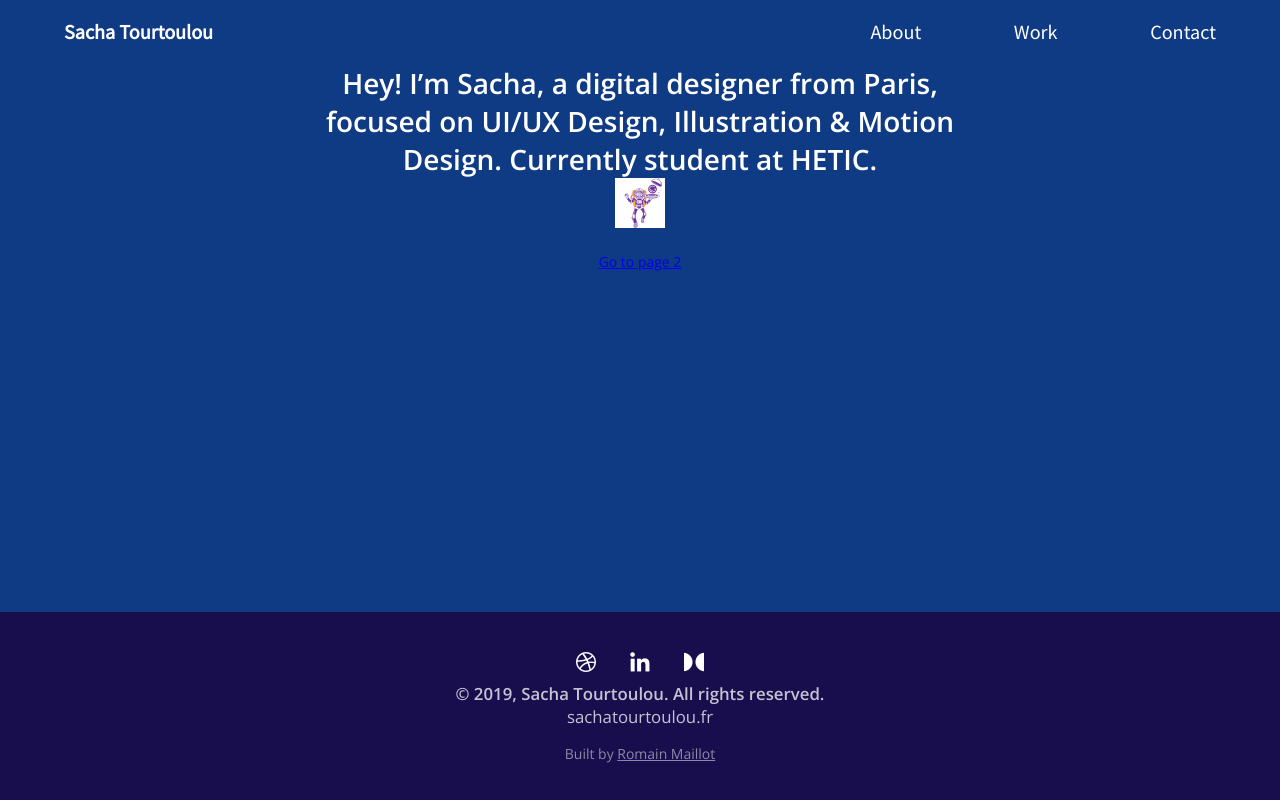
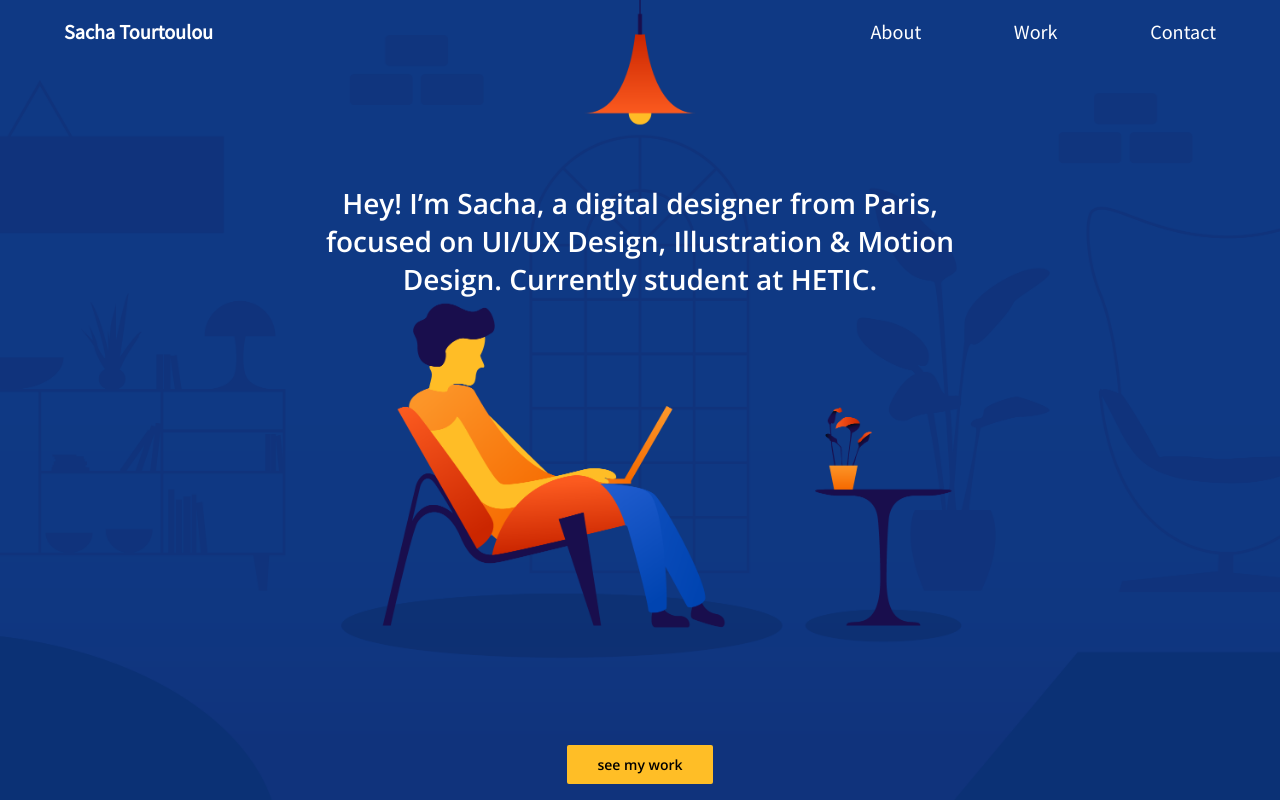
Before and after one commit to RomainMaillot/sachaTourtoulou-portfolio, a Gatsby site: page / in a window 1280 px wide. Shown: the top 800 px of the page. Built offline with nearby package versions, Linux system fonts and the light colour scheme; Gatsby itself is replaced by a stand-in of ours.

Commit message:
:sparkles: Add button component, add element on homepage

```diff
--- a/package.json
+++ b/package.json
@@ -6,6 +6,7 @@
   "author": "Kyle Mathews <mathews.kyle@gmail.com>",
   "dependencies": {
     "gatsby": "^2.5.5",
+    "gatsby-background-image": "^0.7.0",
     "gatsby-image": "^2.1.0",
     "gatsby-plugin-manifest": "^2.1.1",
     "gatsby-plugin-offline": "^2.1.1",
--- a/src/components/header.js
+++ b/src/components/header.js
@@ -27,7 +27,7 @@ const Header = ({ siteTitle }) => (
           About
         </Link>
         <Link
-          to="/"
+          to="/work"
           style={{
             color: `white`,
             textDecoration: `none`,
--- a/src/components/image.js
+++ b/src/components/image.js
@@ -17,9 +17,9 @@ const Image = () => (
   <StaticQuery
     query={graphql`
       query {
-        placeholderImage: file(relativePath: { eq: "gatsby-astronaut.png" }) {
+        placeholderImage: file(relativePath: { eq: "bg.png" }) {
           childImageSharp {
-            fixed(width: 50, height: 50) {
+            fixed(width: 100, height: 100) {
               ...GatsbyImageSharpFixed
             }
           }
--- a/src/components/layout.js
+++ b/src/components/layout.js
@@ -14,6 +14,8 @@ import Header from "./header"
 import "./layout.css"
 import { texts, containers } from '../styles'
 
+import BackgroundImage from 'gatsby-background-image'
+
 export const logos = graphql`
   fragment logos on File {
     childImageSharp {
@@ -23,6 +25,15 @@ export const logos = graphql`
     }
   }
 `
+
+export const background = graphql
+`fragment background on File {
+    childImageSharp {
+      fluid(quality: 90, maxHeight: 1080) {
+        ...GatsbyImageSharpFluid_withWebp
+      }
+    }
+  }`
 
 const Layout = ({ children }) => (
   <StaticQuery
@@ -42,10 +53,20 @@ const Layout = ({ children }) => (
         more: file(relativePath: { eq: "logos/more.png" }) {
           ...logos
         }
+        desktop: file(relativePath: { eq: "homepage.png" }) {
+          ...background
+        }
       }
     `}
     render={data => (
       <>
+        <BackgroundImage Tag="section"
+                          fluid={data.desktop.childImageSharp.fluid}
+                          style={{
+                            backgroundPosition: 'top',
+                            backgroundSize: 'contain',
+                          }}
+          >
           <Header siteTitle={data.site.siteMetadata.title} />
           <div
             style={{
@@ -57,6 +78,7 @@ const Layout = ({ children }) => (
           >
             <containers.main>{children}</containers.main>
           </div>
+        </BackgroundImage>
         <containers.footer>
           <containers.logo>
             <Img fixed={data.dribbble.childImageSharp.fixed} alt="Logo dribbble" />
--- a/src/pages/index.js
+++ b/src/pages/index.js
@@ -2,7 +2,6 @@ import React from "react"
 import { Link } from "gatsby"
 
 import Layout from "../components/layout"
-import Image from "../components/image"
 import SEO from "../components/seo"
 import GlobalStyles from '../styles/global'
 import { texts } from '../styles/index'
@@ -12,10 +11,7 @@ const Home = () => (
     <SEO title="Home" description="This is my description." />
     <GlobalStyles />
     <texts.textBig>Hey! I’m Sacha, a digital designer from Paris, focused on UI/UX Design, Illustration & Motion Design. Currently student at HETIC. </texts.textBig>
-    <div style={{ maxWidth: `300px`, marginBottom: `1.45rem` }}>
-      <Image />
-    </div>
-    <Link to="/page-2/">Go to page 2</Link>
+    <texts.button to="/work">see my work</texts.button>
   </Layout>
 )
 
--- a/src/styles/constants.js
+++ b/src/styles/constants.js
@@ -6,7 +6,8 @@ const colors = {
     darkGreen: '#27AE60',
     grey: '#ECF0F1',
     lightGrey: '#F7F7F7',
-    darkGrey: '#95A5A6'
+    darkGrey: '#95A5A6',
+    yellow: '#FFBE26'
 }
 
 const sizes = {
--- a/src/styles/containers.js
+++ b/src/styles/containers.js
@@ -25,10 +25,13 @@ const nav = styled.nav`
 
 const main = styled.main`
     width: 100%;
-    min-height: 66vh;
+    height: 100vh;
+    padding: 15vh 0 10vh 0;
     display: flex;
     flex-direction: column;
     align-items: center;
+    justify-content: space-between;
+    box-sizing: border-box;
 `
 
 const footer = styled.footer`
--- a/src/styles/texts.js
+++ b/src/styles/texts.js
@@ -1,5 +1,6 @@
 import styled from 'styled-components'
 import { sizes, colors } from './constants'
+import { Link } from "gatsby"
 
 const title = styled.h1`
     font-size: ${props => props.header ? sizes.header : sizes.title};
@@ -40,10 +41,22 @@ const credits = styled.p`
     }
 `
 
+const button = styled(Link)`
+    color: black;
+    border-radius: 2px;
+    padding: 10px 30px;
+    vertical-align: center;
+    background: ${colors.yellow};
+    text-decoration: none;
+    font-weight: bold;
+    font-size: ${sizes.button}
+`
+
 export {
     title,
     text,
     textBig,
     footer,
-    credits
+    credits,
+    button
 }
```
Also changed, not shown: src/pages/work.js (added, +18 -0 lines), src/images/bg.png (added), src/images/homepage.png (added), 1 other file. Lines whose indentation alone changed are shown as unchanged.
